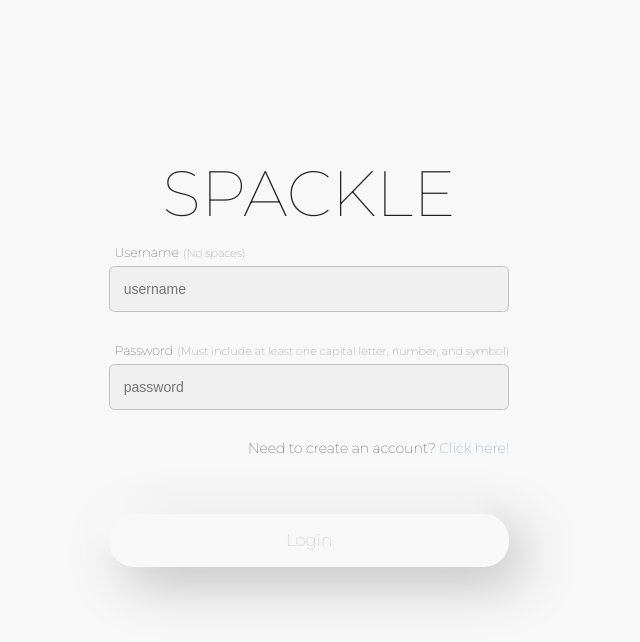
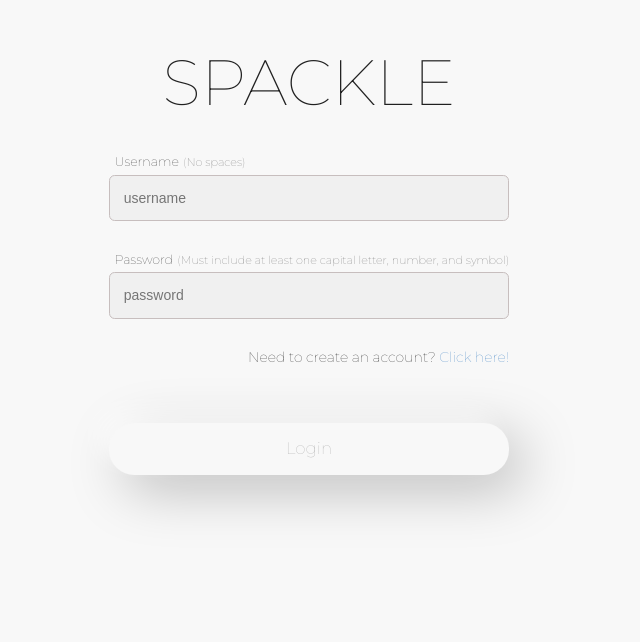
Before and after one commit to BYUCS452F2020/Small-Business-Platform, a React app in the folder client/: page / in a window 1280 px wide. Shown: the part 114-756 px from the top of the page, without its empty margins (331-971 px from the left). Built offline with nearby package versions, Linux system fonts and the light colour scheme.

Commit message:
Fix centering CSS, make it global

```diff
--- a/client/src/components/Login.tsx
+++ b/client/src/components/Login.tsx
@@ -34,6 +34,7 @@ const Login: React.FC<Props> = ({backend}: Props) => {
 
   return (
     <div className="center">
+      <div>
         <h1>SPACKLE</h1>
         {/* <img src={img} alt="logo" /> */}
         <div>
@@ -78,7 +79,7 @@ const Login: React.FC<Props> = ({backend}: Props) => {
             Login
           </button>
         </div>
-
+      </div>
     </div>
   )
 }
--- a/client/src/components/SignUp.tsx
+++ b/client/src/components/SignUp.tsx
@@ -24,6 +24,7 @@ const Signup: React.FC<Props> = ({backend}: Props) => {
 
   return (
     <div className="center">
+      <div>
         <h1>Sign up </h1>
         <div>
           <LabeledInput
@@ -81,6 +82,7 @@ const Signup: React.FC<Props> = ({backend}: Props) => {
           </button>
         </div>
       </div>
+    </div>
   )
 }
 
--- a/client/src/styles/Login.css
+++ b/client/src/styles/Login.css
@@ -1,18 +1,5 @@
 h1 {
     font-size: 64px;
-}
-
-.center {
-    position: absolute;
-    left: 0;
-    right: 0;
-    top: 0;
-    bottom: 0;
-    margin: auto;
-    display: grid;
-    justify-content: center;
-    align-items: center;
-    height: 200px;
 }
 
 .button-style {
--- a/client/src/styles/Signup.css
+++ b/client/src/styles/Signup.css
@@ -1,13 +1,5 @@
 h1 {
     font-size: 64px;
-}
-
-.center {
-    margin: auto;
-    display: grid;
-    justify-content: center;
-    align-items: center;
-    height: 200px;
 }
 
 .link-login {
--- a/client/src/styles/index.css
+++ b/client/src/styles/index.css
@@ -5,6 +5,11 @@
 body {
     font-family: 'Montserrat', sans-serif;
     background-color: #F8F8F8;
+    height: 100%;
+}
+
+#root {
+    height: 100%;
 }
 
 h1, h2 {
@@ -36,3 +41,10 @@ button.btn-plain:hover {
 button.btn-plain:active {
     transform: scale(0.97);
 }
+
+.center {
+    height: 100%;
+    display: flex;
+    justify-content: center;
+    align-items: center;
+}
```
Lines whose indentation alone changed are shown as unchanged.
